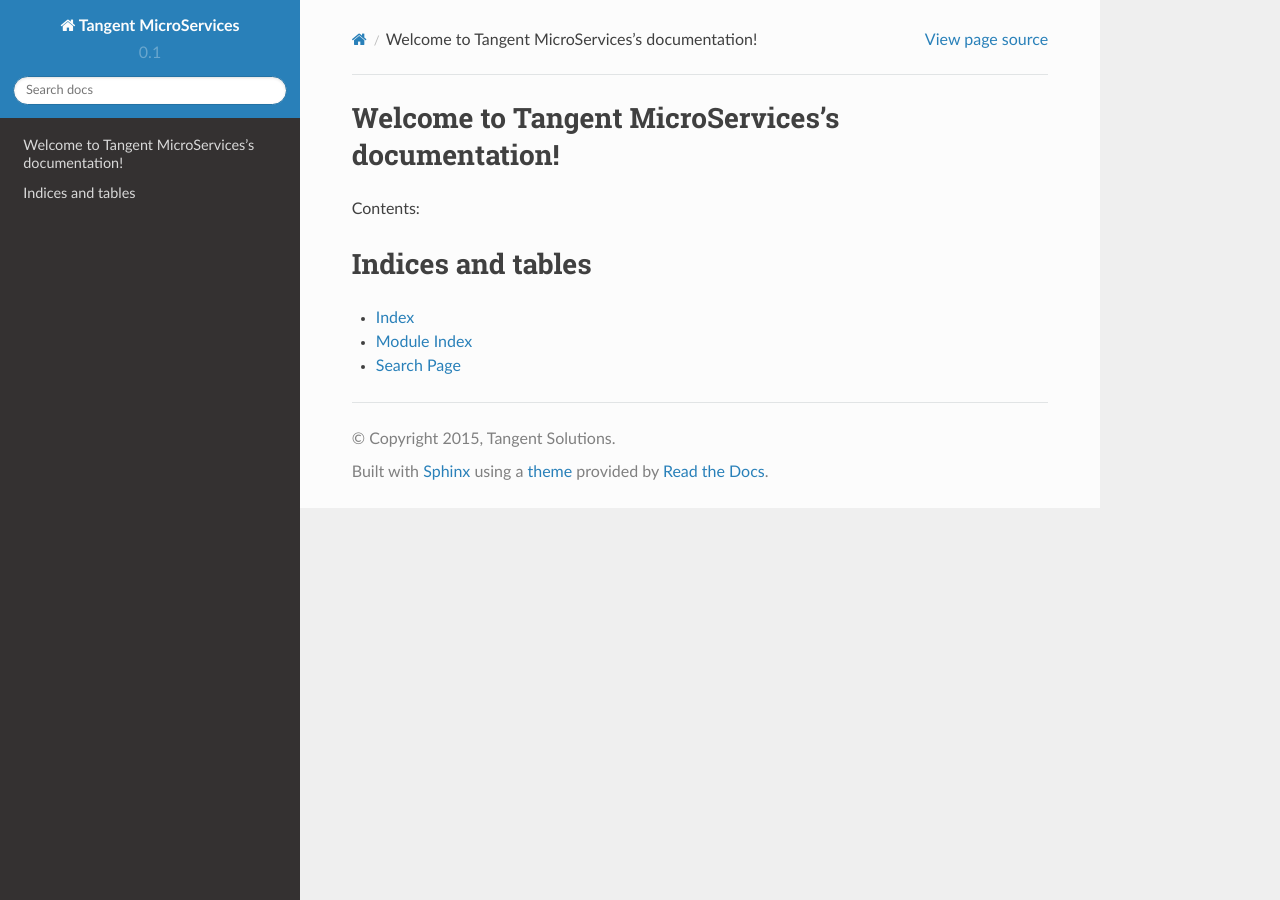
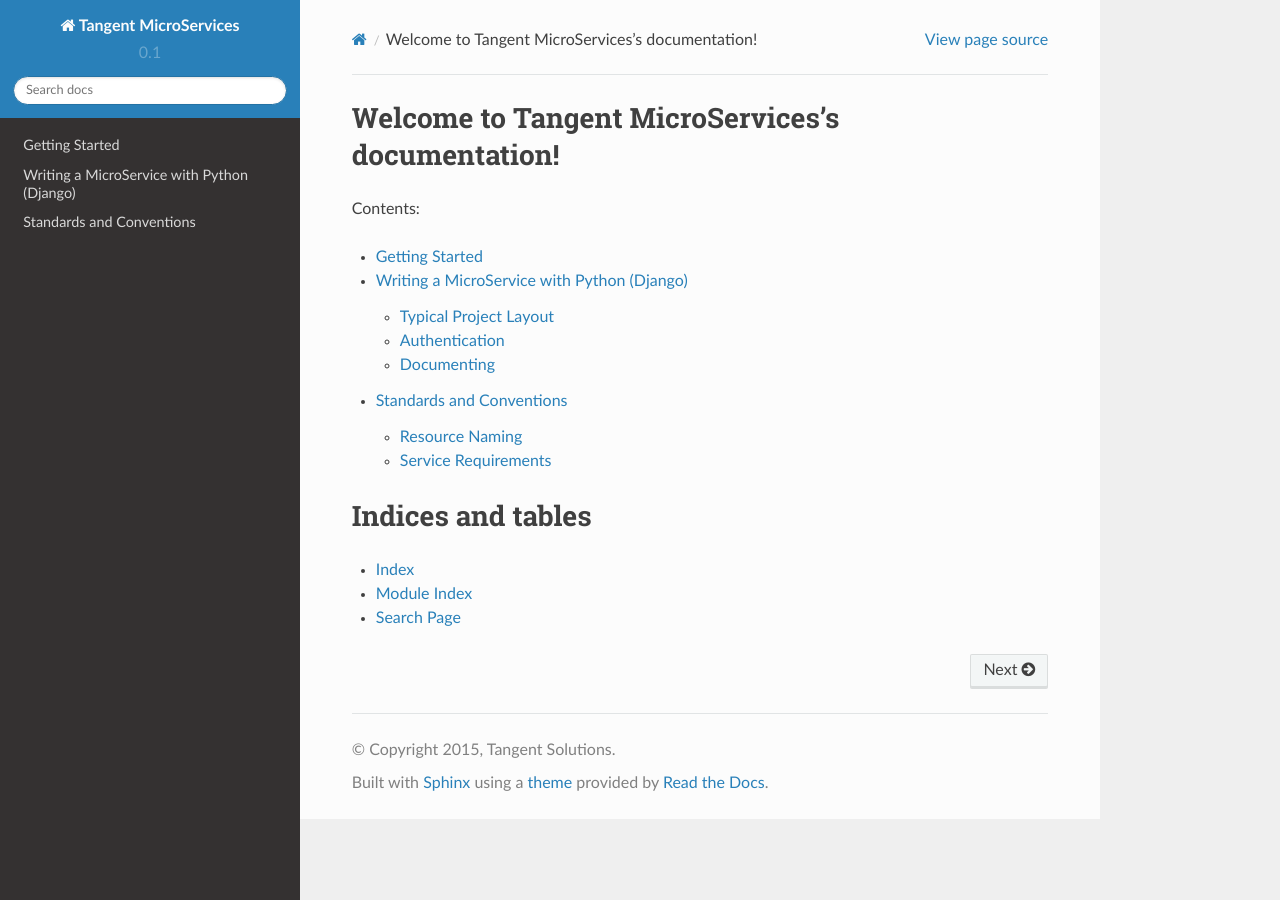
Before and after one commit to gmlp/MicroServicesDocumentation, a Sphinx documentation site: the page built from docs/source/index.rst, in a window 1280 px wide. Built offline with Sphinx 7.4.7 and the Read the Docs theme 2.0.0, drawn with Linux system fonts in a browser that asks for light colours.

Commit message:
Adding some layout/docs stubs

```diff
--- /dev/null
+++ b/docs/source/contributing/python.rst
@@ -0,0 +1,12 @@
+Writing a MicroService with Python (Django)
+===========================================
+
+
+Typical Project Layout
+-----------------------
+
+Authentication
+--------------
+
+Documenting
+------------
--- /dev/null
+++ b/docs/source/contributing/standards.rst
@@ -0,0 +1,17 @@
+Standards and Conventions
+==========================
+
+Resource Naming
+----------------
+
+Service Requirements
+---------------------
+
+A MicroService is required to provide the following resources to be considered stable:
+
+* A minimum of setup instructions so that a developer can check the project out, get it running and run the tests
+* Up-to-date documentation on REST API
+* Unit test coverage > 80%
+* Integration tests against any other Services on which this service is dependent
+* Default data that is generated on the staging version of the Service (for other services to integration test against).
+  * This should be documented
--- /dev/null
+++ b/docs/source/getting-started.rst
@@ -0,0 +1,2 @@
+Getting Started
+===============
--- a/docs/source/index.rst
+++ b/docs/source/index.rst
@@ -10,6 +10,10 @@ Contents:
 
 .. toctree::
    :maxdepth: 2
+   :glob:
+
+   *
+   contributing/*
 
 
 
```
Also changed, not shown: 1 other file.
